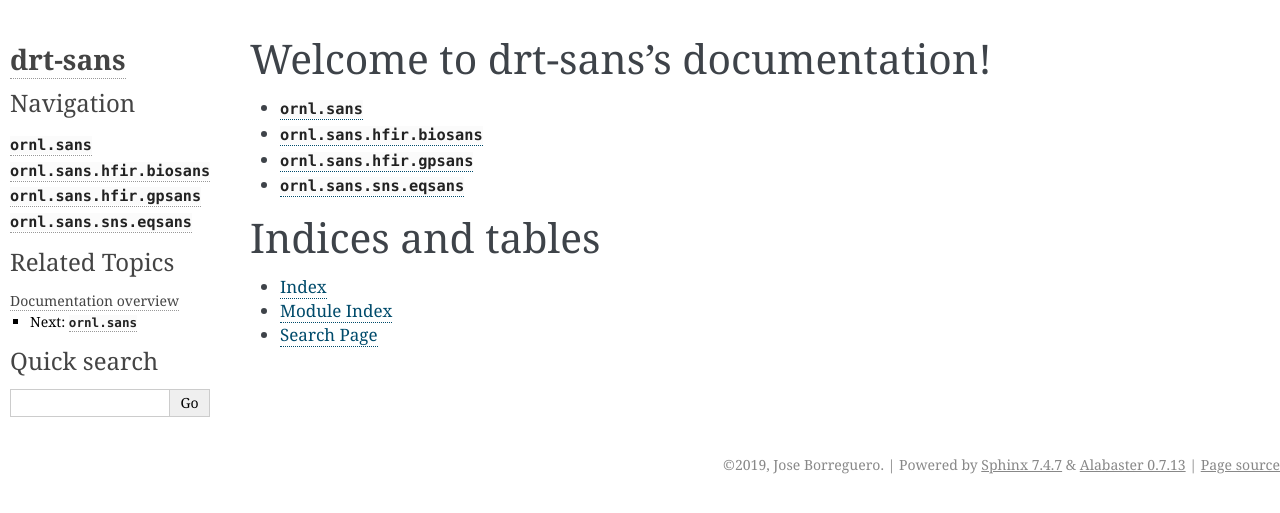
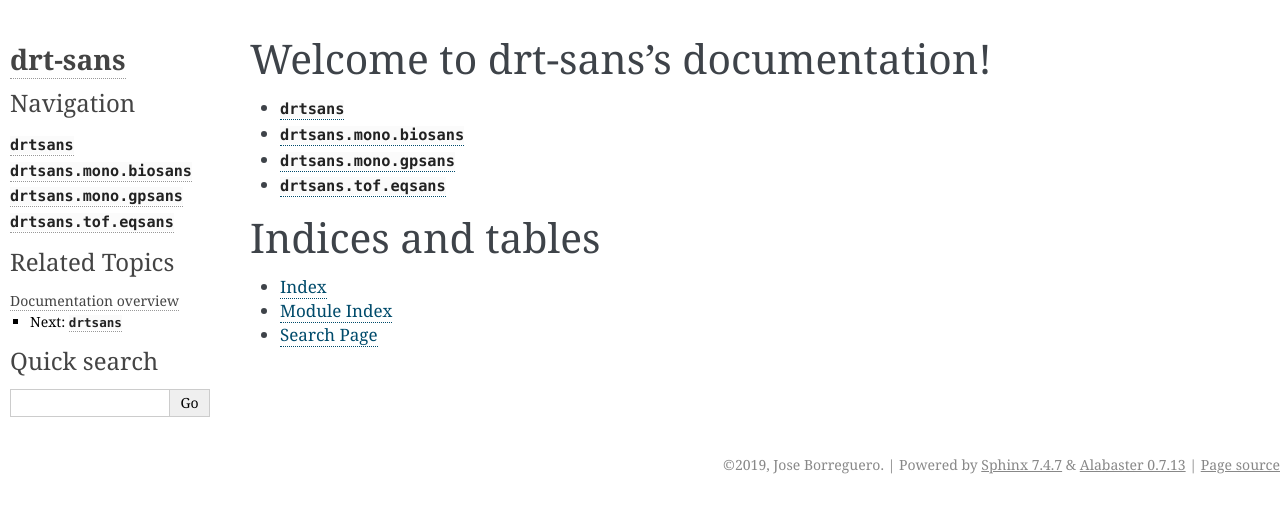
Before and after one commit to neutrons/drtsans, a Sphinx documentation site: the page built from docs/index.rst, in a window 1280 px wide. Shown: the top 513 px of the page. Built offline with Sphinx 7.4.7, drawn with Linux system fonts in a browser that asks for light colours; the version number could not be read and is left out.

```diff
--- a/docs/conf.py
+++ b/docs/conf.py
@@ -21,7 +21,7 @@
 # sys.path.insert(0, os.path.abspath('.'))
 
 # The full version, including alpha/beta/rc tags.
-from ornl import __version__ as release
+from drtsans import __version__ as release
 
 # -- General configuration ------------------------------------------------
 
--- /dev/null
+++ b/docs/drtsans/mono/biosans/index.rst
@@ -0,0 +1,9 @@
+===========================
+:mod:`drtsans.mono.biosans`
+===========================
+
+lorem ipsum
+
+.. automodule:: drtsans.mono.biosans
+   :members:
+   :undoc-members:
--- /dev/null
+++ b/docs/drtsans/mono/gpsans/index.rst
@@ -0,0 +1,9 @@
+==========================
+:mod:`drtsans.mono.gpsans`
+==========================
+
+lorem ipsum
+
+.. automodule:: drtsans.mono.gpsans
+   :members:
+   :undoc-members:
--- a/docs/ornl/sans/sns/eqsans/index.rst
+++ b/docs/drtsans/tof/eqsans/index.rst
@@ -1,6 +1,6 @@
-===========================
-:mod:`ornl.sans.sns.eqsans`
-===========================
+=========================
+:mod:`drtsans.tof.eqsans`
+=========================
 
 An example of processing 1d data using the API modified from the script used from `shaman <http://shaman.ornl.gov/>`_.
 
@@ -10,6 +10,6 @@ An example of processing 1d data using the API modified from the script used fro
 API Documentation
 =================
 
-.. automodule:: ornl.sans.sns.eqsans
+.. automodule:: drtsans.tof.eqsans
    :members:
    :undoc-members:
--- a/docs/index.rst
+++ b/docs/index.rst
@@ -9,10 +9,10 @@ Welcome to drt-sans's documentation!
 .. toctree::
    :maxdepth: 1
 
-   ornl/sans/index
-   ornl/sans/hfir/biosans/index
-   ornl/sans/hfir/gpsans/index
-   ornl/sans/sns/eqsans/index
+   drtsans/index
+   drtsans/mono/biosans/index
+   drtsans/mono/gpsans/index
+   drtsans/tof/eqsans/index
 
 
 Indices and tables
--- a/docs/ornl/sans/hfir/biosans/index.rst
+++ /dev/null
@@ -1,9 +0,0 @@
-=============================
-:mod:`ornl.sans.hfir.biosans`
-=============================
-
-lorem ipsum
-
-.. automodule:: ornl.sans.hfir.biosans
-   :members:
-   :undoc-members:
--- a/docs/ornl/sans/hfir/gpsans/index.rst
+++ /dev/null
@@ -1,9 +0,0 @@
-============================
-:mod:`ornl.sans.hfir.gpsans`
-============================
-
-lorem ipsum
-
-.. automodule:: ornl.sans.hfir.gpsans
-   :members:
-   :undoc-members:
--- a/docs/ornl/sans/index.rst
+++ /dev/null
@@ -1,10 +0,0 @@
-================
-:mod:`ornl.sans`
-================
-
-API Documentation
-=================
-
-.. automodule:: ornl.sans
-   :members:
-   :undoc-members:
```
Also changed, not shown: docs/drtsans/index.rst (added, +10 -0 lines), docs/drtsans/tof/eqsans/example_1d.py (renamed from docs/ornl/sans/sns/eqsans/example_1d.py), 1 other file.
